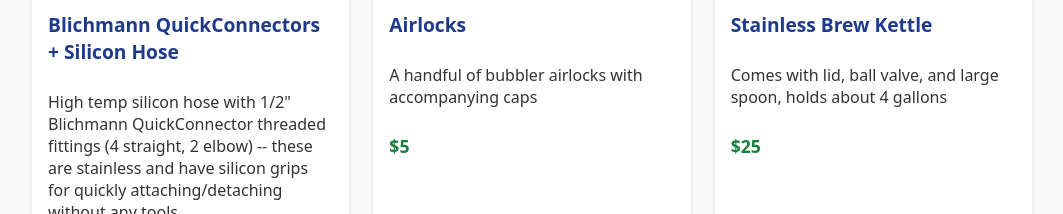
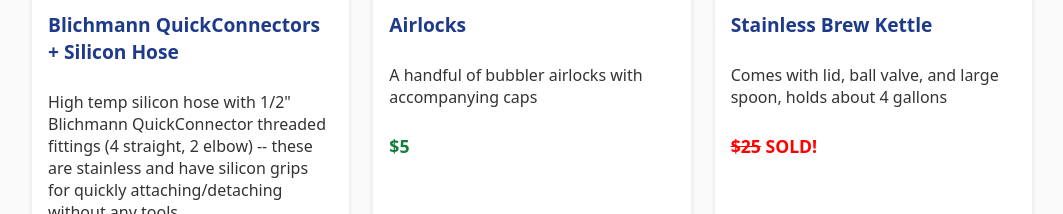
Before and after one commit to agaluzzi/brew-store, a plain HTML site: page index.html in a window 1280 px wide. Shown: the part 1040-1254 px from the top of the page, without its empty margins (108-1171 px from the left). Drawn offline with Linux system fonts and the light colour scheme.

Commit message:
Add markings for SOLD! items

```diff
--- a/index.html
+++ b/index.html
@@ -73,6 +73,21 @@
             font-size: 1.1rem;
             color: #15803d;
             margin: 0.5rem 0;
+        }
+
+        .sold {
+            font-weight: bold;
+            font-size: 1.1rem;
+            color: #ff0000;
+            margin: 0.5rem 0;
+        }
+
+        .sold::after{
+            content: ' SOLD!';
+        }
+
+        .sold span{
+            text-decoration: line-through;
         }
 
         footer {
@@ -208,7 +223,7 @@
         {
             title: "5 Gallon Cornelius Kegs",
             description: "Clean, with ball lock fittings",
-            price: "$35 each",
+            price: "$35 each (only 2 left!)",
             images: ["Kegs_1.jpg", "Kegs_2.jpg", "Kegs_3.jpg"],
             category: "keg"
         },
@@ -229,7 +244,7 @@
         {
             title: "CO<sub>2</sub> Tanks",
             description: "Aluminum tanks, empty",
-            price: "$40 (5 lb)<br/>$60 (10 lb)",
+            price: "$40 (5 lb)<br/><div class='sold'><span>$60 (10 lb)</span></div>",
             images: ["CO2Tanks_1.jpg", "CO2Tanks_2.jpg"],
             category: "keg"
         },
@@ -294,7 +309,8 @@
             description: "Comes with lid, ball valve, and large spoon, holds about 4 gallons",
             price: "$25",
             images: ["BrewPot_1.jpg", "BrewPot_2.jpg"],
-            category: "brewing"
+            category: "brewing",
+            sold: true
         },
         {
             title: "Bottle Capper",
@@ -333,7 +349,7 @@
         },
         {
             title: "CO<sub>2</sub> Gas Hose",
-            description: "High-quality, thick-walled red gas hose for CO2 (~28 feet, 5/16\" ID x 9/16\" OD)",
+            description: "High-quality, thick-walled red gas hose for CO2 (~25 feet, 5/16\" ID x 9/16\" OD)",
             price: "$10",
             images: ["GasHose_1.jpg", "GasHose_2.jpg"],
             category: "keg"
@@ -364,7 +380,8 @@
             description: "Mini CO2 supply for corny kegs, accepts 16 g CO2 cartridges -- great for taking kegs to a party",
             price: "$10",
             images: ["MiniCO2Charger_1.jpg", "MiniCO2Charger_2.jpg"],
-            category: "keg"
+            category: "keg",
+            sold: true
         },
         {
             title: "Mash/Brew Paddle",
@@ -392,7 +409,8 @@
             description: "Dual guage regulator for CO2 tank, with ball valve",
             price: "$25",
             images: ["Regulator_1.jpg", "Regulator_2.jpg", "Regulator_3.jpg", "Regulator_4.jpg"],
-            category: "keg"
+            category: "keg",
+            sold: true
         },
         {
             title: "1/2 BBL Sanke Keg",
@@ -465,7 +483,7 @@
         <div class="item-content">
           <h2>${item.title}</h2>
           <p>${item.description}</p>
-          <p class="price">${item.price}</p>
+          <p class="${item.sold ? 'sold' : 'price'}"><span>${item.price}</span></p>
         </div>`;
         container.appendChild(div);
     });
```
